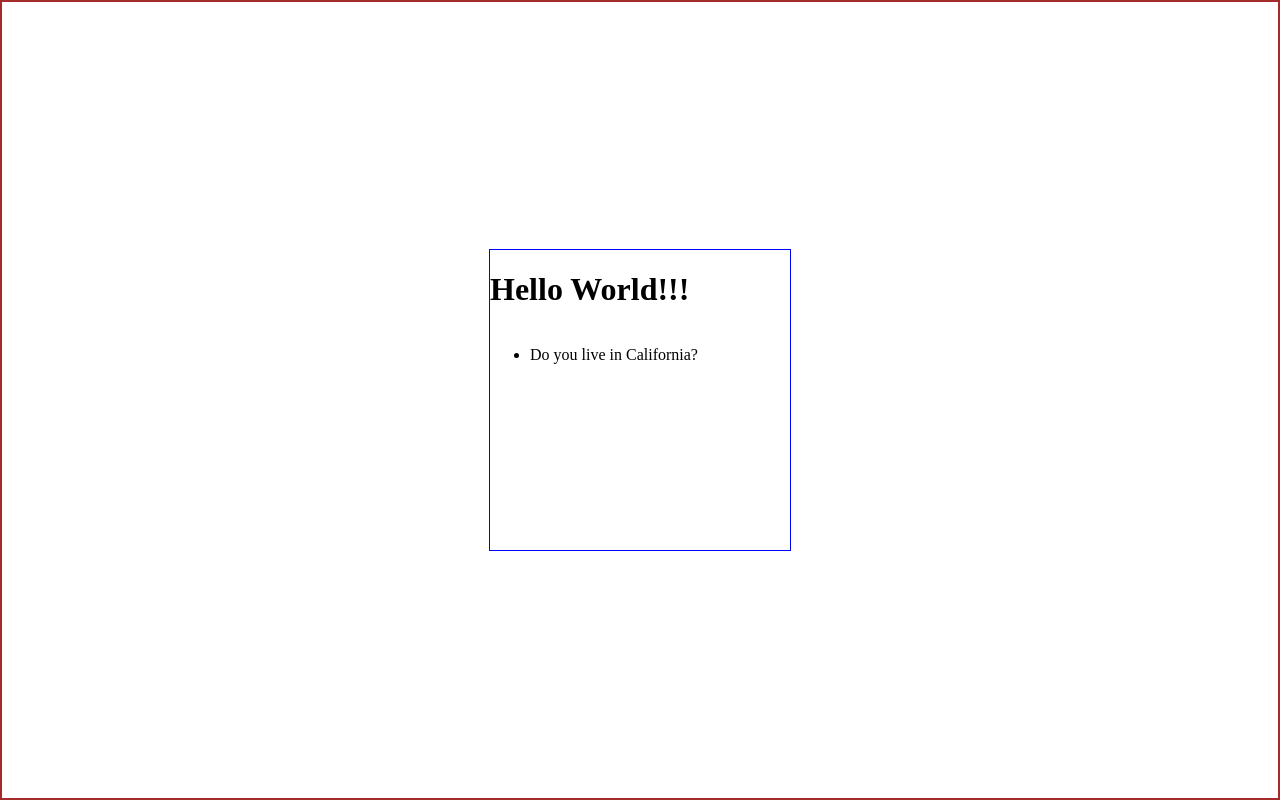
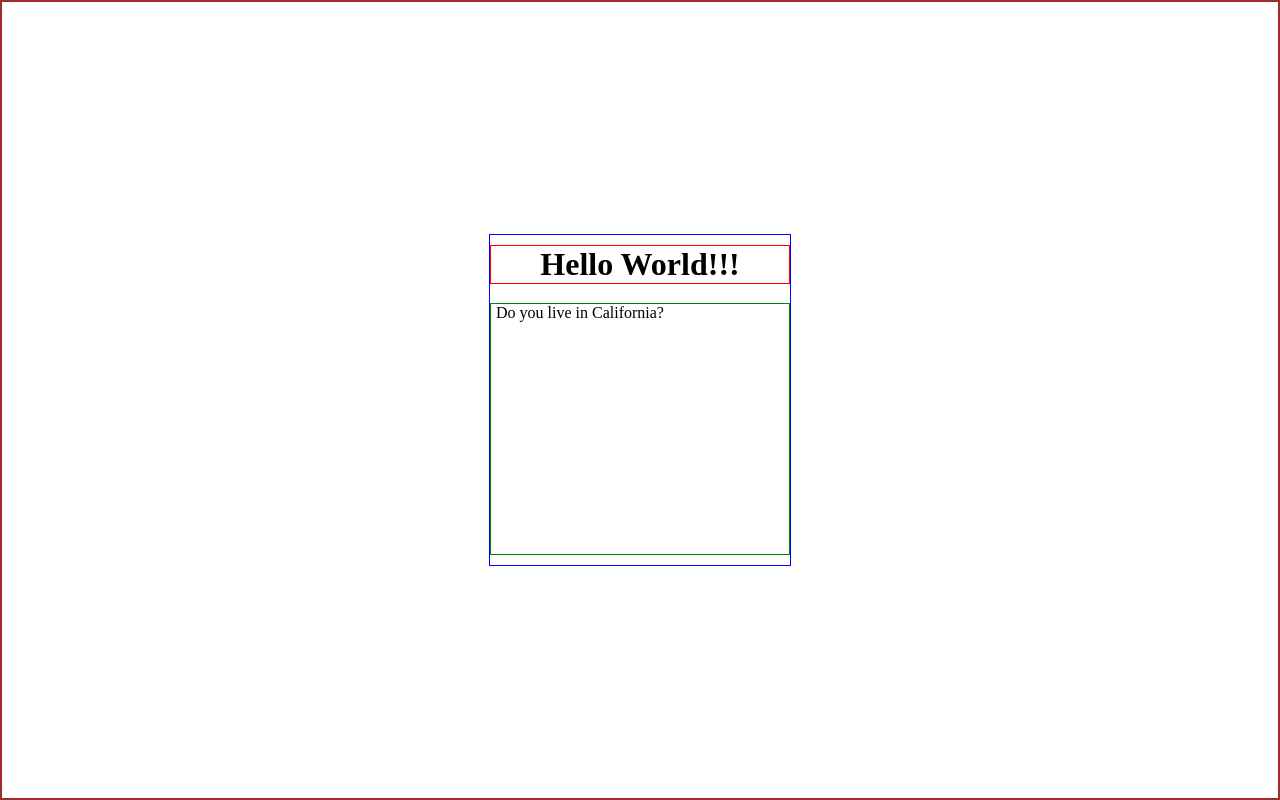
Before and after one commit to dskurbatov/chat, a React app: page / in a window 1280 px wide. Built offline with nearby package versions, Linux system fonts and the light colour scheme.

Commit message:
updeted styles

```diff
--- a/src/styles.css
+++ b/src/styles.css
@@ -3,6 +3,11 @@ html, body, #root {
   height: 100%;
   margin: 0px;
   box-sizing: border-box;
+}
+
+div, h1, ul {
+  margin: 0;
+  padding: 0;
 }
 
 #root {
@@ -15,13 +20,26 @@ html, body, #root {
 .chat {
   display: flex;
   flex-direction: column;
-  height: 300px;
+  justify-content: space-around;
+  height: 330px;
   width: 300px;
   border: 1px solid blue;
 }
 
+h1 {
+  border: 1px solid red;
+  text-align: center;
+}
+
 ul {
-  height: 200px;
+  height: 250px;
+  border: 1px solid green;
+  list-style: none;
+  padding-left: 5px;
   overflow-y: scroll;
   scroll-behavior: smooth;
 }
+
+form {
+  align-self: center;
+}
```
